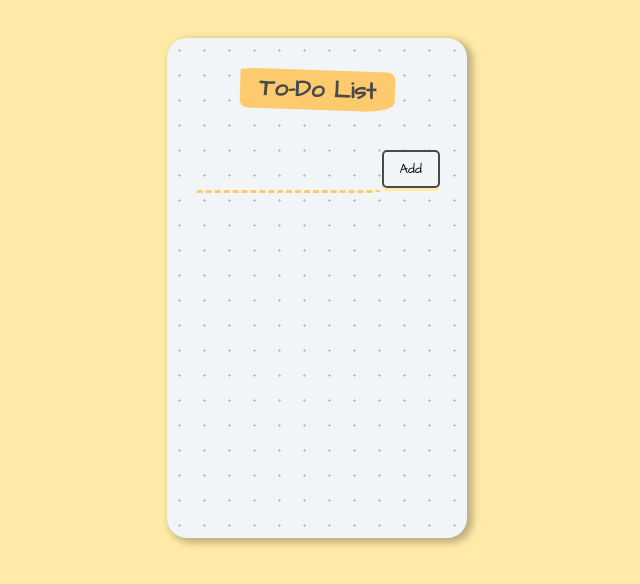
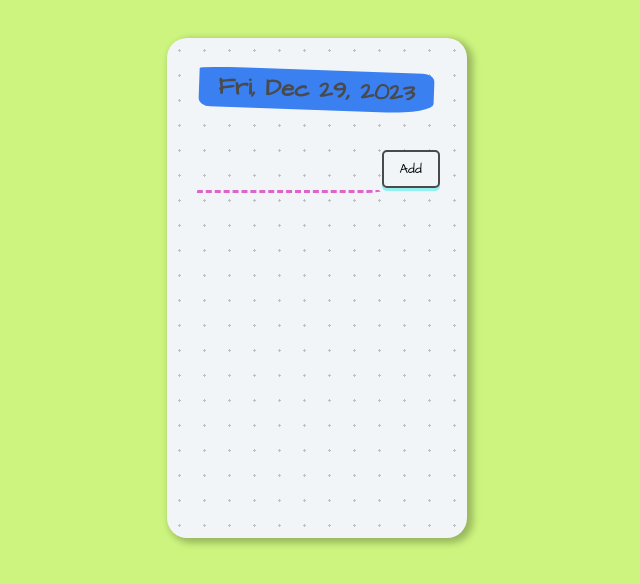
Before and after one commit to shubhamcr771/to_do_app, a React (Create React App) app: page / in a window 1280 px wide. Shown: the top 584 px of the page, without its empty margins (323-963 px from the left). Built offline with nearby package versions, Linux system fonts and the light colour scheme.

Commit message:
dynammic date updated

```diff
--- a/public/index.html
+++ b/public/index.html
@@ -1,7 +1,7 @@
 <!DOCTYPE html>
 <html lang="en">
   <head>
-    <title>React App</title>
+    <title>TO DO APP</title>
     <link
       href="https://fonts.googleapis.com/css?family=Architects+Daughter&display=swap"
       rel="stylesheet"
--- a/public/styles.css
+++ b/public/styles.css
@@ -1,5 +1,5 @@
 body {
-    background-color: #ffeaa7;
+    background-color: #ccf47e;
     min-height: 70vh;
     padding: 1rem;
     box-sizing: border-box;
@@ -36,7 +36,7 @@ body {
     transform: rotate(2deg);
     padding: 0.2rem 1.2rem;
     border-radius: 20% 5% 20% 5%/5% 20% 25% 20%;
-    background-color: #fdcb6e;
+    background-color: #3a80f1;
     font-size: 1.5rem;
   }
 
@@ -47,7 +47,7 @@ body {
     border-bottom-right-radius: 15px 3px;
     border-bottom-left-radius: 3px 15px;
     border: solid 3px transparent;
-    border-bottom: dashed 3px #fdcb6e;
+    border-bottom: dashed 3px #dd64cb;
     font-family: "Architects Daughter", cursive;
     font-size: 1rem;
     color: hsla(260, 2%, 25%, 0.7);
@@ -62,7 +62,7 @@ body {
     text-decoration: none;
     padding-bottom: 3px;
     border-radius: 5px;
-    background-color: #ffeaa7;
+    background-color: #92f0ef;
   }
   button span {
     background: #f1f5f8;
--- a/src/components/App.jsx
+++ b/src/components/App.jsx
@@ -1,9 +1,19 @@
-import React, { useState } from "react";
+import React, { useState, useEffect } from "react";
 import ToDoItem from "./ToDoItem";
 import InputArea from "./InputArea";
 
 function App() {
   const [items, setItems] = useState([]);
+  const [currentDate, setCurrentDate] = useState("");
+
+  useEffect(() => {
+    const today = new Date();
+    const options = { weekday: 'short', year: 'numeric', month: 'short', day: 'numeric' };
+    const formattedDate = today.toLocaleDateString('en-US', options);
+    setCurrentDate(formattedDate);
+  }, []);
+
+
 
   function addItem(inputText) {
     setItems((prevItems) => {
@@ -22,7 +32,7 @@ function App() {
   return (
     <div className="container">
       <div className="heading">
-        <h1>To-Do List</h1>
+        <h1>{currentDate}</h1>
       </div>
       <InputArea onAdd={addItem} />
       <div>
```
